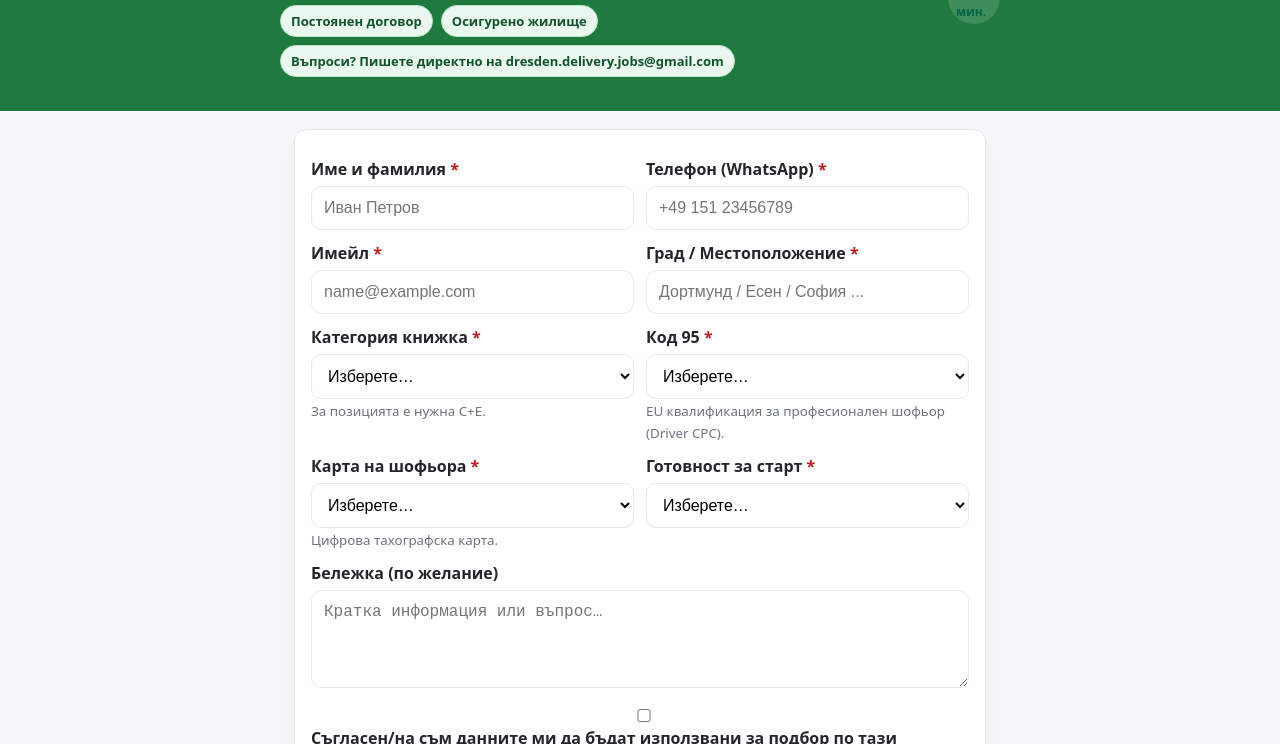
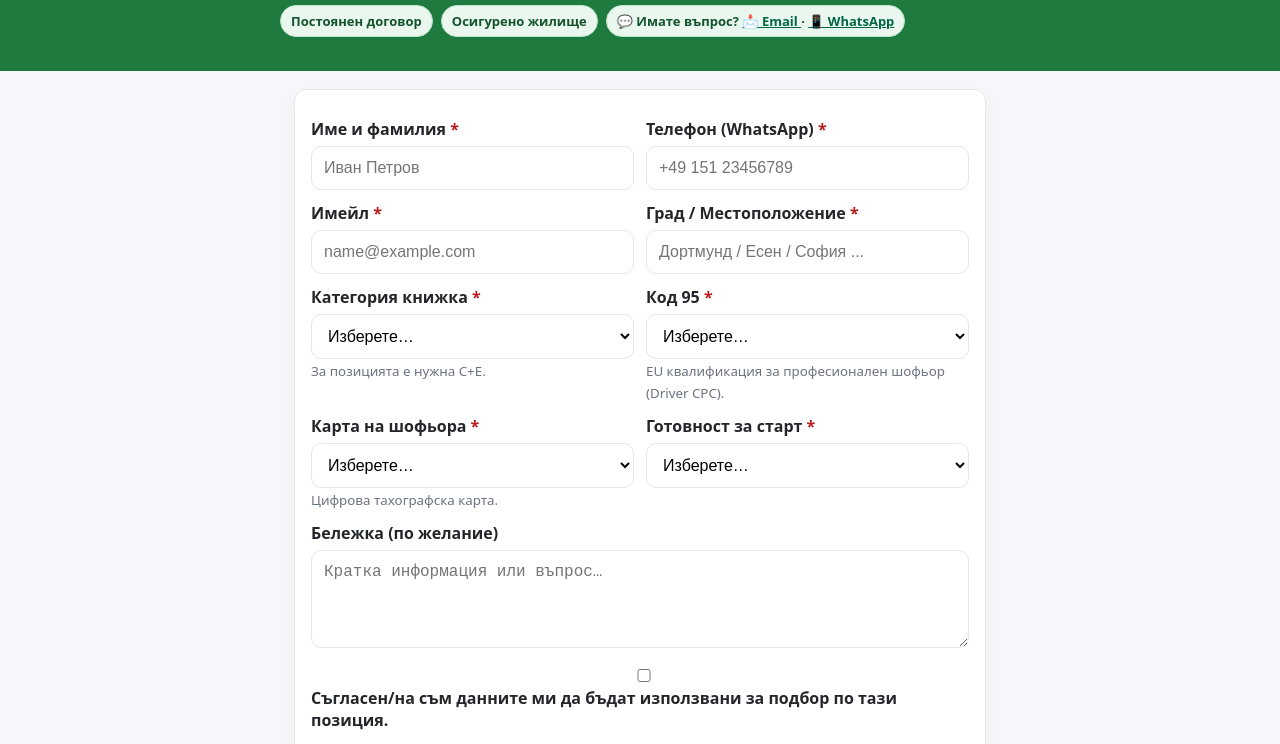
Before and after one commit to MIRAH4NK3/rumak-dortmund-form, a plain HTML site: page index.html in a window 1280 px wide. Shown: the part 121-865 px from the top of the page. Drawn offline with Linux system fonts and the light colour scheme.

Commit message:
Update index.html

```diff
--- a/index.html
+++ b/index.html
@@ -44,13 +44,21 @@
         <div class="brand">Vistula Connect GmbH</div>
         <h1>Кандидатстване – Шофьор C+E (Дортмунд)</h1>
         <div class="benefits">
-          <span class="chip">Вътрешни курсове</span>
-          <span class="chip">💶 2800 € нето + бонуси</span>
-          <span class="chip">Mercedes‑Benz Actros</span>
-          <span class="chip">Постоянен договор</span>
-          <span class="chip">Осигурено жилище</span>
-          <span class="chip">Въпроси? Пишете директно на <strong>dresden.delivery.jobs@gmail.com</strong></span>
-        </div>
+  <span class="chip">Вътрешни курсове</span>
+  <span class="chip">💶 2800 € нето + бонуси</span>
+  <span class="chip">Mercedes-Benz Actros</span>
+  <span class="chip">Постоянен договор</span>
+  <span class="chip">Осигурено жилище</span>
+  <span class="chip">
+    💬 Имате въпрос?
+    <a href="mailto:dresden.delivery.jobs@gmail.com" style="color:#064; text-decoration:underline;">
+      📩 Email
+    </a> ·
+    <a href="https://wa.me/4915123554008" target="_blank" style="color:#064; text-decoration:underline;">
+      📱 WhatsApp
+    </a>
+  </span>
+</div>
       </div>
       <div class="badge">⏱️ 1–2 мин.</div>
     </div>
```
